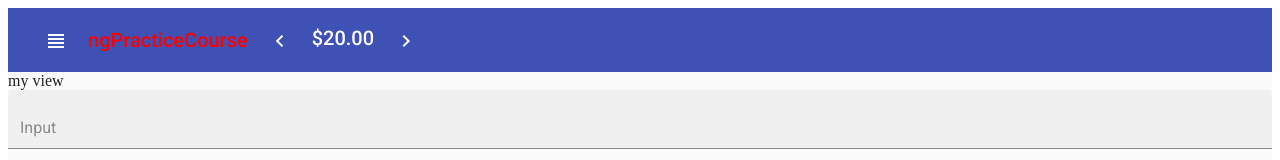
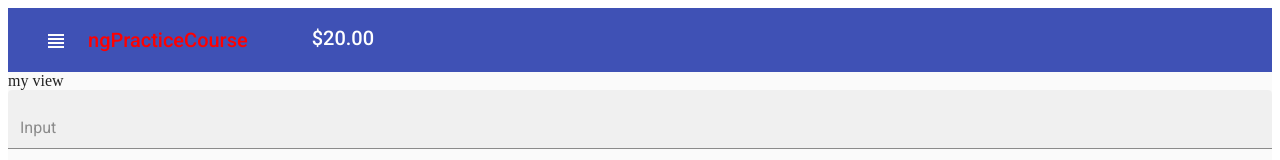
Before and after one commit to nchueva/ngCourseSelfRepeat, an Angular app: page / in a window 1280 px wide. Shown: the top 160 px of the page. Built offline with nearby package versions, Linux system fonts and the light colour scheme.

Commit message:
custom directive: hostBinding

```diff
--- a/src/app/app.module.ts
+++ b/src/app/app.module.ts
@@ -11,6 +11,7 @@ import { ProductsFilterPipe } from './products-filter.pipe';
 import { SanitarPipe } from './header/sanitar.pipe';
 import { ExchangeRateComponent } from './header/exchange-rate/exchange-rate.component';
 import { ExchangeRatesDirective } from './header/exchange-rate/exchange-rates.directive';
+import { HiddenDirective } from './header/exchange-rate/hidden.directive';
 
 @NgModule({
   declarations: [
@@ -23,6 +24,7 @@ import { ExchangeRatesDirective } from './header/exchange-rate/exchange-rates.di
     SanitarPipe,
     ExchangeRateComponent,
     ExchangeRatesDirective,
+    HiddenDirective,
   ],
   imports: [
     BrowserModule,
--- a/src/app/header/exchange-rate/exchange-rate.component.html
+++ b/src/app/header/exchange-rate/exchange-rate.component.html
@@ -1,9 +1,10 @@
-<div *appExchangeRates="let rate from myRates autoplay 'on' duration 4000; controller as ctrl;">
-  <button mat-button (click)="ctrl.prev()">
+<div *appExchangeRates="let rate from myRates autoplay 'on' duration 4000; controller as ctrl;"
+(mouseenter)="cPrev.show();cNext.show()" (mouseleave)="cPrev.hide();cNext.hide()">
+  <button mat-button (click)="ctrl.prev()" appHidden #cPrev="hc">
     <mat-icon>keyboard_arrow_left</mat-icon>
   </button>
   <span>{{rate.value | currency:rate.currency: 'symbol-narrow'}}</span>
-  <button mat-button (click)="ctrl.next()">
+  <button mat-button (click)="ctrl.next()" appHidden #cNext="hc">
     <mat-icon>keyboard_arrow_right</mat-icon>
   </button>
 </div>
--- /dev/null
+++ b/src/app/header/exchange-rate/hidden.directive.ts
@@ -0,0 +1,20 @@
+import { Directive, HostBinding } from '@angular/core';
+
+@Directive({
+  selector: '[appHidden]',
+  exportAs: 'hiddenControl, hc',
+})
+export class HiddenDirective {
+
+  @HostBinding('style.visibility')
+  public visibility: 'visible' | 'hidden' = 'hidden';
+
+  public show() {
+    this.visibility = 'visible';
+  }
+
+  public hide() {
+    this.visibility = 'hidden';
+  }
+
+}
```
